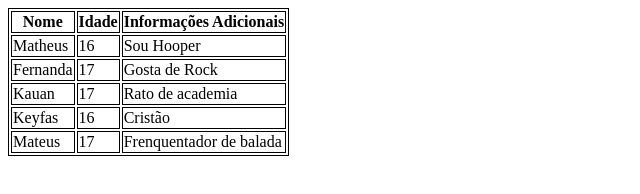
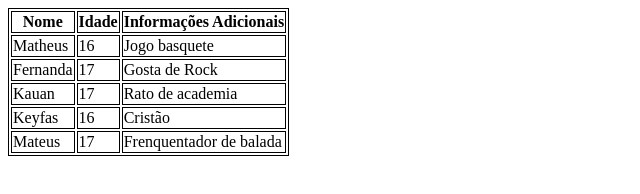
Before and after one commit to Duan-Costa35/Aula-Tabela, a plain HTML site: page index.html in a window 1280 px wide. Shown: the full height of the page, 0-640 px from the left. Drawn offline with Linux system fonts and the light colour scheme.

Commit message:
mudando sou hopper para jogo basquete na coluna de infomações adicionais

```diff
--- a/index.html
+++ b/index.html
@@ -24,7 +24,7 @@
             <tr>
                 <td>Matheus</td>
                 <td>16</td>
-                <td>Sou Hooper</td>
+                <td>Jogo basquete</td>
             </tr>
             <tr>
                 <td>Fernanda</td>
```
